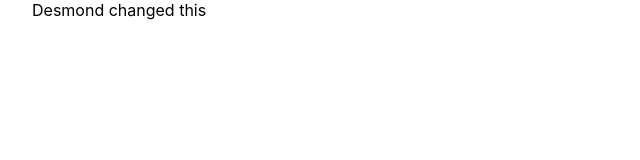
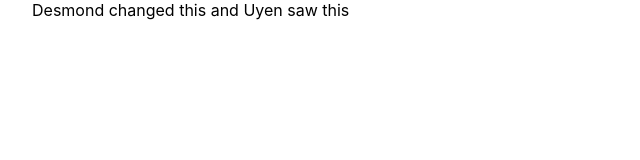
Before and after one commit to maitesadeh/trends-groupproject, a Next.js app in the folder finalproject/: page / in a window 1280 px wide. Shown: the top 160 px of the page, without its empty margins (0-640 px from the left). Built offline with nearby package versions, Linux system fonts and the light colour scheme.

Commit message:
last commit for the day

```diff
--- a/finalproject/pages/index.tsx
+++ b/finalproject/pages/index.tsx
@@ -3,5 +3,9 @@ import Image from "next/image";
 import styles from "../styles/Home.module.css";
 
 export default function Home() {
-  return <div className={styles.container}>Desmond changed this</div>;
+  return (
+    <div className={styles.container}>
+      Desmond changed this and Uyen saw this
+    </div>
+  );
 }
```
